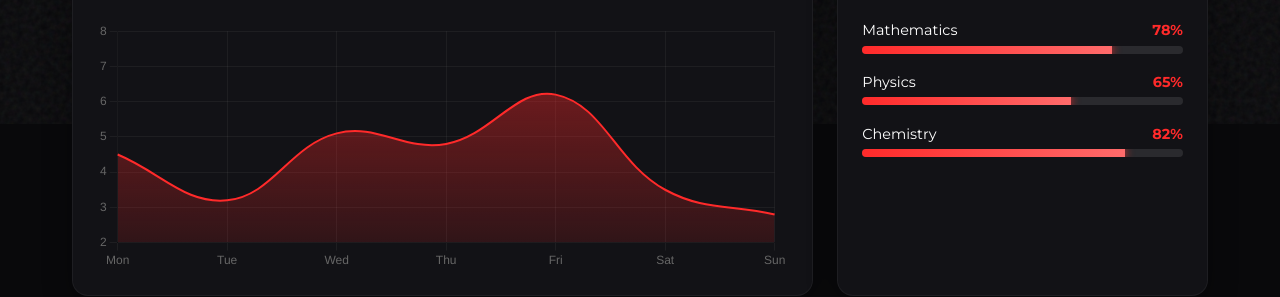
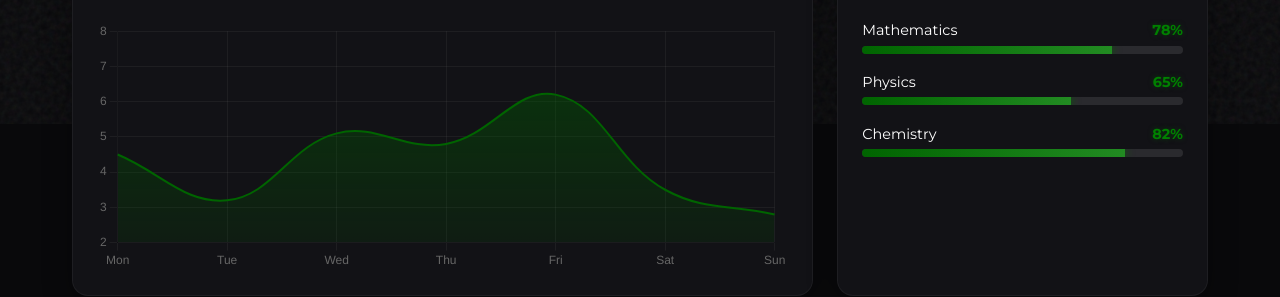
Before and after one commit to abhaysinghbaghel-asb/Hack-Vento, a website: page dashboard.html in a window 1280 px wide. Shown: the part 676-973 px from the top of the page. Drawn offline with nearby package versions, Linux system fonts and the light colour scheme.

```diff
--- a/dashboard.html
+++ b/dashboard.html
@@ -99,7 +99,9 @@
     }
     .subtitle { color: var(--text-muted); font-size: 0.9rem; margin-top: 5px; border-left: 2px solid #333; padding-left: 15px; }
     .accent-text { color: var(--primary-red); font-weight: 700; }
-    .red-text { color: var(--primary-red); font-weight: bold; }
+
+    /* UPDATED: Changed red-text to green to match progress bars */
+    .red-text { color: #008000; font-weight: bold; text-shadow: 0 0 5px rgba(0, 100, 0, 0.5); }
 
     @keyframes flicker {
         0%, 19%, 21%, 23%, 25%, 54%, 56%, 100% { opacity: 1; text-shadow: 0 0 15px var(--primary-red); }
@@ -180,7 +182,13 @@
     .progress-list { display: flex; flex-direction: column; gap: 1.2rem; }
     .prog-info { display: flex; justify-content: space-between; margin-bottom: 0.4rem; font-size: 0.9rem; }
     .prog-bar-bg { height: 8px; background: rgba(255,255,255,0.1); border-radius: 4px; overflow: hidden; }
-    .prog-bar-fill.red { height: 100%; background: linear-gradient(90deg, var(--primary-red), #ff6b6b); box-shadow: 0 0 10px var(--primary-red); }
+
+    /* UPDATED: Changed from Red Gradient to Green Gradient */
+    .prog-bar-fill.red {
+        height: 100%;
+        background: linear-gradient(90deg, #006400, #228B22); /* Dark Green to Forest Green */
+        box-shadow: 0 0 10px #006400;
+    }
 
     /* SCROLLBAR CUSTOMIZATION */
     .deadline-list, .task-list {
@@ -704,15 +712,17 @@
     function initStudyChart() {
         const ctx = document.getElementById('studyTimeChart').getContext('2d');
         const gradient = ctx.createLinearGradient(0, 0, 0, 300);
-        gradient.addColorStop(0, 'rgba(255, 42, 42, 0.5)');
-        gradient.addColorStop(1, 'rgba(255, 42, 42, 0)');
+        // Changed to Dark Green Type
+        gradient.addColorStop(0, 'rgba(0, 100, 0, 0.5)');
+        gradient.addColorStop(1, 'rgba(0, 100, 0, 0)');
 
         new Chart(ctx, {
             type: 'line',
             data: {
                 labels: studyData.labels,
                 datasets: [{
-                    label: 'Hours', data: studyData.data, borderColor: '#ff2a2a',
+                    label: 'Hours', data: studyData.data,
+                    borderColor: '#006400', // Dark Green
                     borderWidth: 2, backgroundColor: gradient, fill: true,
                     tension: 0.4, pointRadius: 0, pointHoverRadius: 6, pointHoverBackgroundColor: '#fff'
                 }]
```
